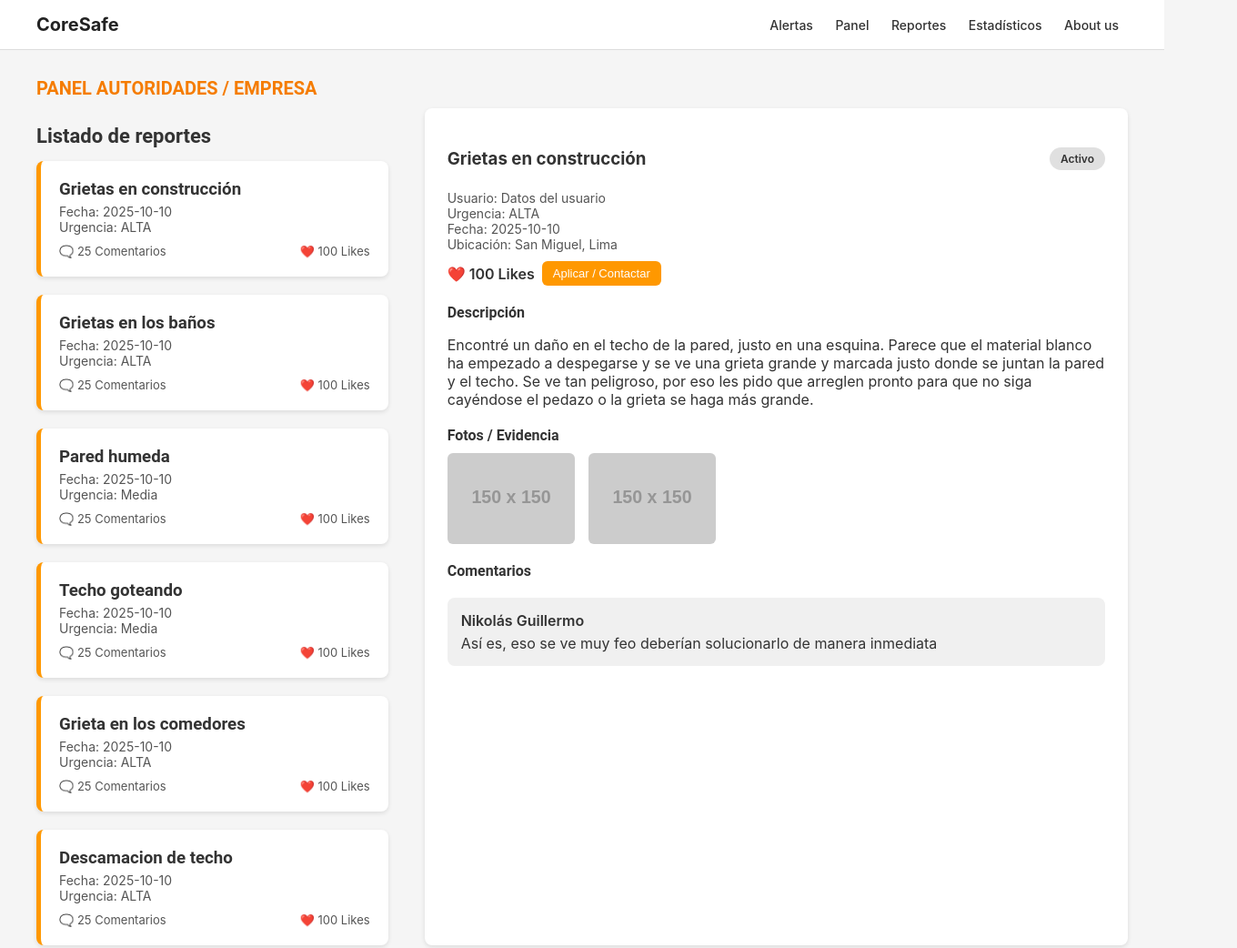
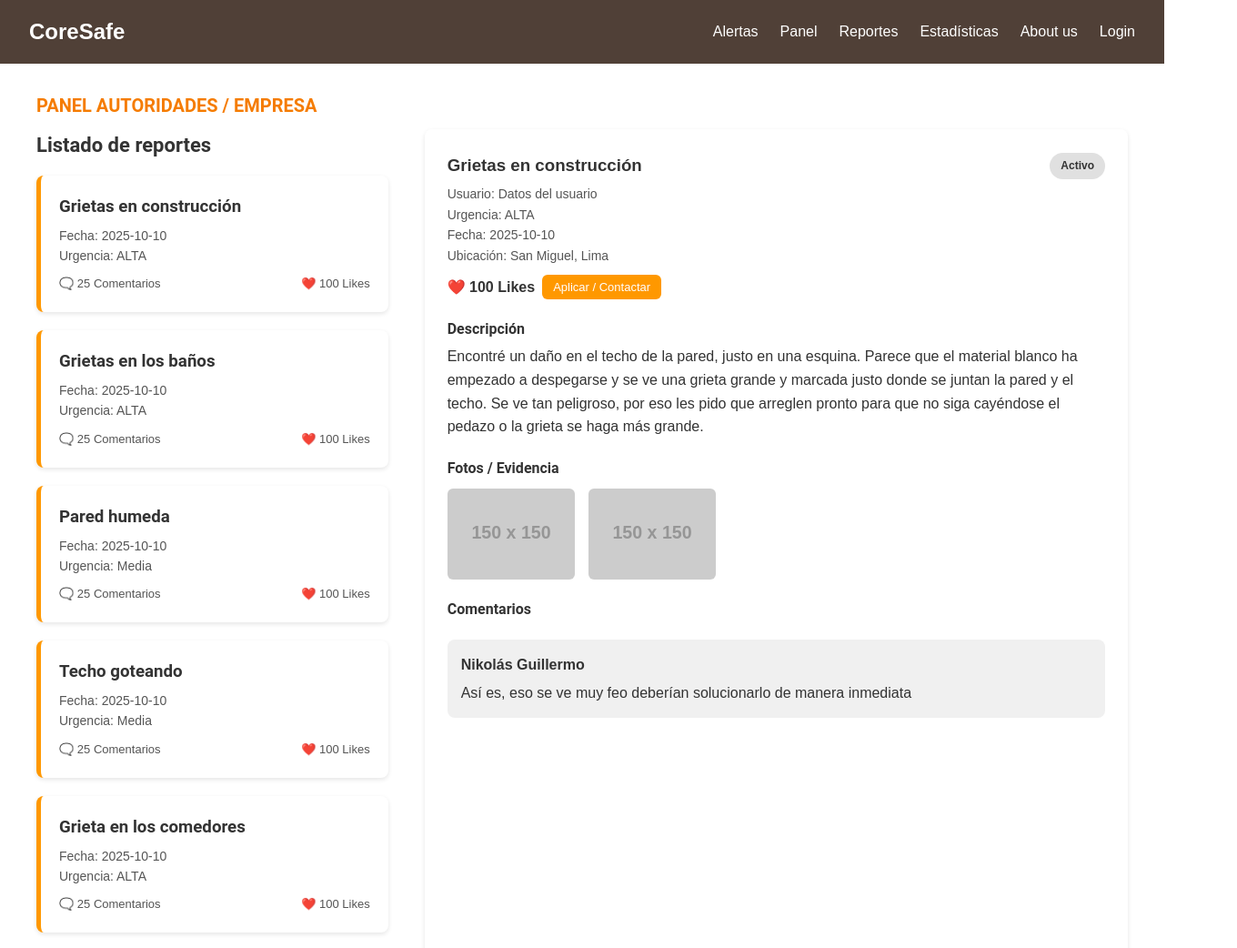
Before and after one commit to CoreSafe25/web-page, a plain HTML site: page reportes-index.html in a window 1280 px wide. Shown: the top 1042 px of the page at 91% size, 1360 px wide, since content can reach past the window. Drawn offline with Linux system fonts and the light colour scheme; placeholder pictures from the web are drawn by us.

Commit message:
fix: web-page errors

```diff
--- a/reportes-index.html
+++ b/reportes-index.html
@@ -8,14 +8,17 @@
   </head>
   <body>
     <header>
-      <div class="logo">CoreSafe</div>
       <nav>
-        <a href="#">Alertas</a>
-        <a href="#">Panel</a>
-        <a href="#">Reportes</a>
-        <a href="#">Estadísticos</a>
-        <a href="#">About us</a>
-      </nav>
+    <div class="wordmark"><a href="index.html" class="wordmark">CoreSafe</a></div>
+    <ul>
+      <li><a href = "#">Alertas</a></li>
+      <li><a href = "PanelAutoridades_Empresa.html">Panel</a></li>
+      <li><a href = "reportes-index.html">Reportes</a></li>
+      <li><a href = "statsindex.html">Estadísticas</a></li>
+      <li><a href = "about_us.html">About us</a></li>
+      <li><a href = "login.html">Login</a></li>
+    </ul>
+  </nav>
     </header>
     <div class="panel-title">PANEL AUTORIDADES / EMPRESA</div>
     <div class="container">
--- a/reportes-style.css
+++ b/reportes-style.css
@@ -1,30 +1,54 @@
-body {
+/* Reset y fuentes */
+* {
+  box-sizing: border-box;
   margin: 0;
   padding: 0;
-  font-family: "Inter", sans-serif;
-  background: #f5f5f5;
+  font-family: 'Poppins', sans-serif;
+}
+
+body {
+  line-height: 1.6;
   color: #333;
 }
-header {
+
+a {
+  text-decoration: none;
+  color: inherit;
+}
+
+/* Navbar */
+nav {
+  position: sticky;
+  z-index: 1000;
+    top: 0;
   display: flex;
   justify-content: space-between;
   align-items: center;
-  padding: 15px 40px;
-  background: white;
-  border-bottom: 1px solid #ddd;
+  padding: 1rem 2rem;
+  background-color: #504037;
+  color: #fff;
 }
-header .logo {
-  font-weight: 700;
-  font-size: 20px;
-  color: #222;
+
+nav .wordmark {
+  font-size: 1.5rem;
+  font-weight: bold;
 }
-nav a {
-  margin: 0 10px;
-  text-decoration: none;
-  color: #333;
-  font-size: 14px;
-  font-weight: 500;
+
+nav ul {
+  list-style: none;
+  display: flex;
+  gap: 1.5rem;
 }
+
+nav ul li {
+  cursor: pointer;
+  transition: 0.3s;
+}
+
+nav ul li:hover {
+  text-decoration: underline;
+}
+
 .panel-title {
   width: 100%;
   text-align: left;
--- a/styles.css
+++ b/styles.css
@@ -1,41 +1,52 @@
-body {
+/* Reset y fuentes */
+* {
+  box-sizing: border-box;
   margin: 0;
-  font-family: Arial, sans-serif;
+  padding: 0;
+  font-family: 'Poppins', sans-serif;
 }
 
-/* NAVBAR */
-.topheader {
-  background-color: #4d2d23;
-  color: white;
-  padding: 15px;
-  display: flex;
-  align-items: center;
+body {
+  line-height: 1.6;
+  color: #333;
 }
 
-.logo {
-  font-size: 22px;
-  font-weight: bold;
-  color: white;
-  margin-right: 30px;
+a {
   text-decoration: none;
+  color: inherit;
 }
 
-.Menu-Horizontal {
-  list-style: none;
-  padding: 0;
-  margin: 0;
+/* Navbar */
+nav {
+  position: sticky;
+  z-index: 1000;
+    top: 0;
   display: flex;
+  justify-content: space-between;
+  align-items: center;
+  padding: 1rem 2rem;
+  background-color: #504037;
+  color: #fff;
 }
 
-.Menu-Horizontal li {
-  position: relative;
-  margin-right: 20px;
+nav .wordmark {
+  font-size: 1.5rem;
+  font-weight: bold;
 }
 
-.Menu-Horizontal a {
-  text-decoration: none;
-  color: white;
-  font-size: 14px;
+nav ul {
+  list-style: none;
+  display: flex;
+  gap: 1.5rem;
+}
+
+nav ul li {
+  cursor: pointer;
+  transition: 0.3s;
+}
+
+nav ul li:hover {
+  text-decoration: underline;
 }
 
 /* SUBMENÚ */
```
Also changed, not shown: about_us.html (+1 -1 lines), index.html (renamed from homepage_index.html, +4 -4 lines), login.html (+4 -4 lines), statsindex.html (+10 -7 lines).
